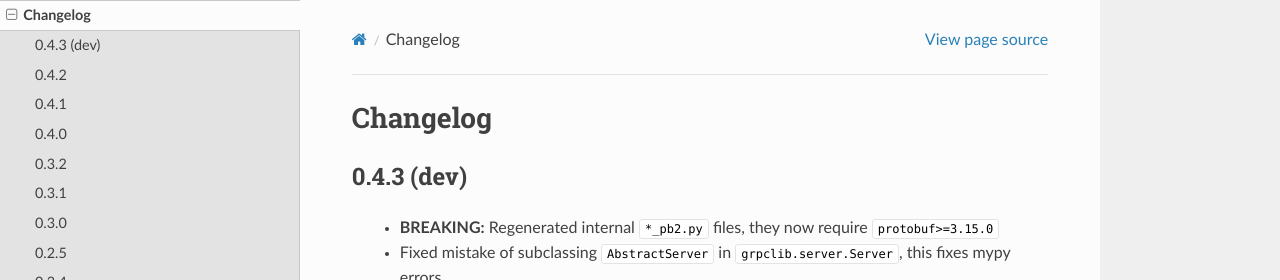
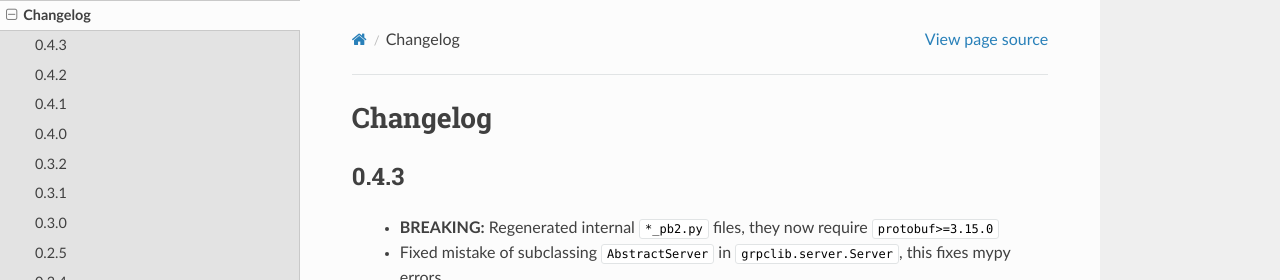
Before and after one commit to vmagamedov/grpclib, a Sphinx documentation site: the page built from docs/changelog/index.rst, in a window 1280 px wide and 900 px high. Shown: the top 280 px of the window. Built offline with Sphinx 7.4.7 and the Read the Docs theme 2.0.0, drawn with Linux system fonts in a browser that asks for light colours.

Commit message:
Issued 0.4.3 release

```diff
--- a/docs/changelog/index.rst
+++ b/docs/changelog/index.rst
@@ -1,8 +1,8 @@
 Changelog
 =========
 
-0.4.3 (dev)
-~~~~~~~~~~~
+0.4.3
+~~~~~
 
   - **BREAKING:** Regenerated internal ``*_pb2.py`` files, they now require
     ``protobuf>=3.15.0``
--- a/grpclib/__init__.py
+++ b/grpclib/__init__.py
@@ -1,7 +1,7 @@
 from .const import Status
 from .exceptions import GRPCError
 
-__version__ = '0.4.3rc3'
+__version__ = '0.4.3'
 
 __all__ = (
     'Status',
```
